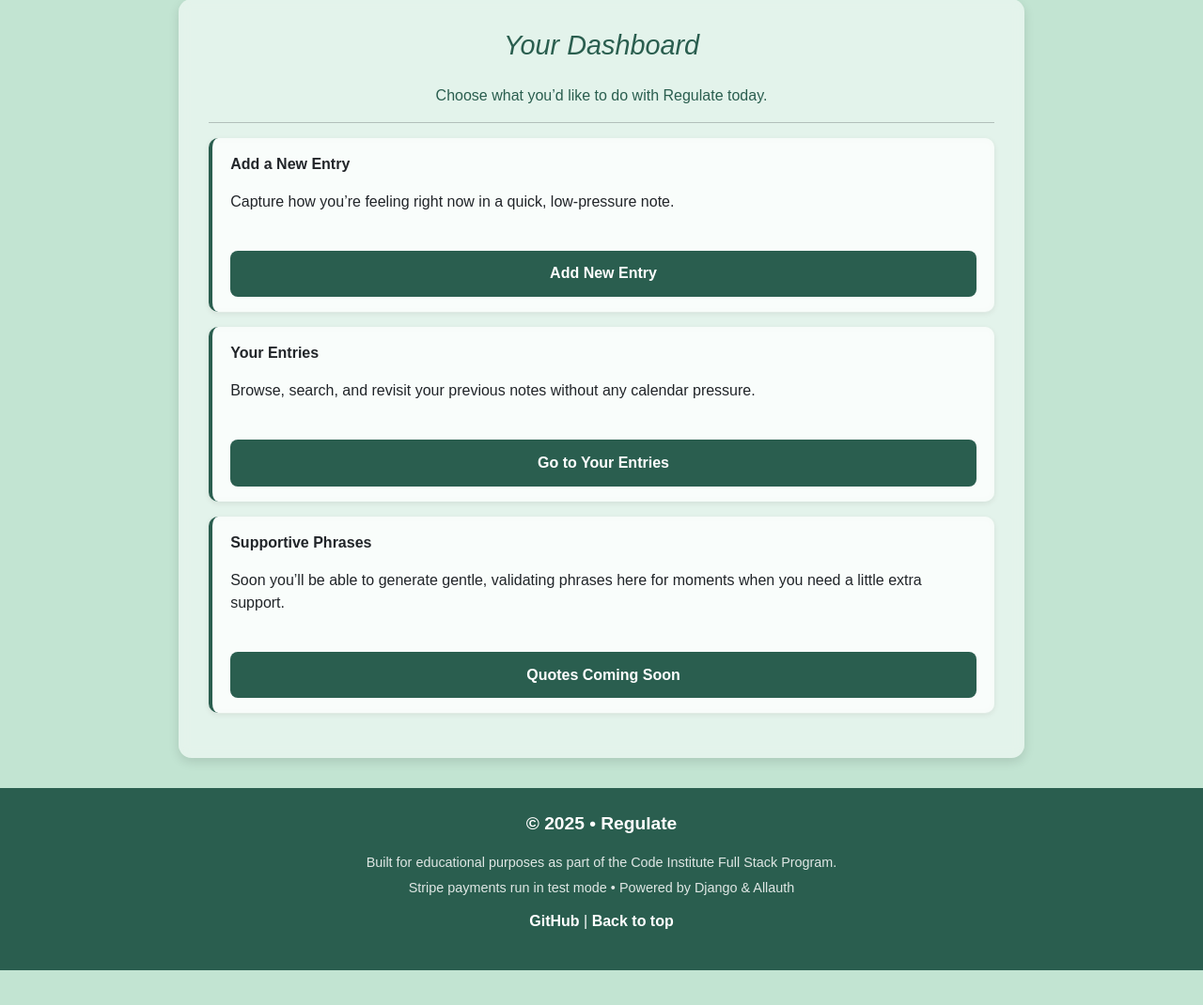
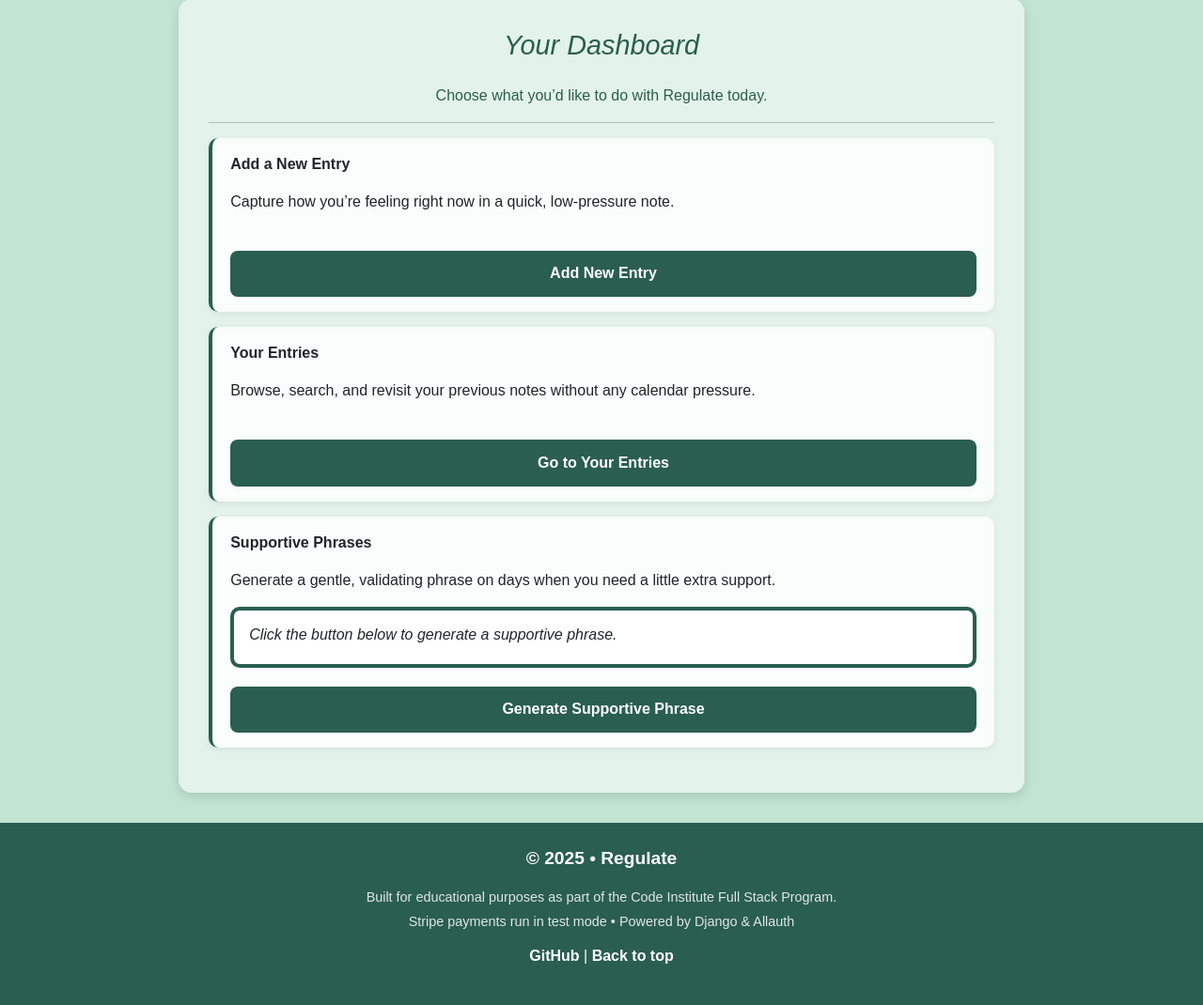
Before and after one commit to Ceri-Jane/milestone_project_four, a Django app: page /dashboard/ in a window 1280 px wide. Shown: the part 139-1209 px from the top of the page at 94% size. Before the commit the page ends 1172 px from the top, so only its background shows below. Run offline with Django 5.2, Linux system fonts and the light colour scheme; the visitor is signed in with stand-in values (Sample User, id 1); some web fonts are replaced.

Commit message:
Style supportive phrases card and connect dashboard UI to external supportive_phrase API

```diff
--- a/static/css/main.css
+++ b/static/css/main.css
@@ -465,6 +465,36 @@ main {
   margin-top: 1rem;
 }
 
+/* ----------------------------------------
+   SUPPORTIVE PHRASES CARD
+---------------------------------------- */
+
+.supportive-card {
+    margin-top: 1rem;
+}
+
+/* Inner quote box inside the supportive card */
+.supportive-quote-box {
+    margin-top: 0.75rem;
+    margin-bottom: 0.75rem;
+    background: var(--seconday-color);
+    border: 4px solid var(--primary-color);
+    padding: 0.9rem 1rem;
+    border-radius: 10px;
+    min-height: 3.5rem;
+    font-style: italic;
+}
+
+.supportive-quote-box p {
+    margin-bottom: 0.25rem;
+}
+
+/* Make the author line a bit softer */
+.supportive-quote-box #supportive-quote-author {
+    font-style: normal;
+    font-size: 0.9rem;
+    opacity: 0.85;
+}
 
 /* ----------------------------------------
    SEARCH BOX STYLES
--- a/static/js/main.js
+++ b/static/js/main.js
@@ -41,4 +41,49 @@ document.addEventListener("DOMContentLoaded", function () {
             }
         });
     });
+
+    // ----------------------------------------
+    // Supportive phrases (external API)
+    // ----------------------------------------
+    const quoteBtn = document.getElementById("generate-quote-btn");
+    const quoteText = document.getElementById("supportive-quote-text");
+    const quoteAuthor = document.getElementById("supportive-quote-author");
+
+    // Only run on the dashboard where these elements exist
+    if (quoteBtn && quoteText && quoteAuthor) {
+
+        quoteBtn.addEventListener("click", async function () {
+
+            // Loading state
+            quoteBtn.disabled = true;
+            const originalLabel = quoteBtn.innerText;
+            quoteBtn.innerText = "Generating…";
+            quoteText.innerText = "Please wait…";
+            quoteAuthor.innerText = "";
+
+            try {
+                const response = await fetch("/api/supportive-phrase/");
+                const data = await response.json();
+
+                quoteText.innerText =
+                    data.quote || "You are doing better than you think.";
+
+                if (data.author) {
+                    quoteAuthor.innerText = "— " + data.author;
+                } else {
+                    quoteAuthor.innerText = "";
+                }
+
+            } catch (error) {
+                quoteText.innerText =
+                    "Could not load a phrase right now — but you still deserve kindness.";
+                quoteAuthor.innerText = "";
+            }
+
+            // Reset button
+            quoteBtn.disabled = false;
+            quoteBtn.innerText = originalLabel;
+        });
+    }
+
 });
--- a/templates/core/dashboard.html
+++ b/templates/core/dashboard.html
@@ -39,18 +39,28 @@
             </a>
         </div>
 
-        <!-- Supportive phrases / quotes (placeholder) -->
-        <div class="entry-card">
+        <!-- Supportive phrases / quotes -->
+        <div class="entry-card supportive-card">
             <p><strong>Supportive Phrases</strong></p>
             <p>
-                Soon you’ll be able to generate gentle, validating phrases here
-                for moments when you need a little extra support.
+                Generate a gentle, validating phrase on days when you need
+                a little extra support.
             </p>
 
-            <button type="button"
-                    class="select-btn"
-                    disabled>
-                Quotes Coming Soon
+            <!-- Quote display box -->
+            <div id="supportive-quote-box" class="supportive-quote-box">
+                <p id="supportive-quote-text">
+                    Click the button below to generate a supportive phrase.
+                </p>
+                <p id="supportive-quote-author" class="form-info"></p>
+            </div>
+
+            <!-- Button -->
+            <button
+                id="generate-quote-btn"
+                class="select-btn mt-2"
+                type="button">
+                Generate Supportive Phrase
             </button>
         </div>
 
```
